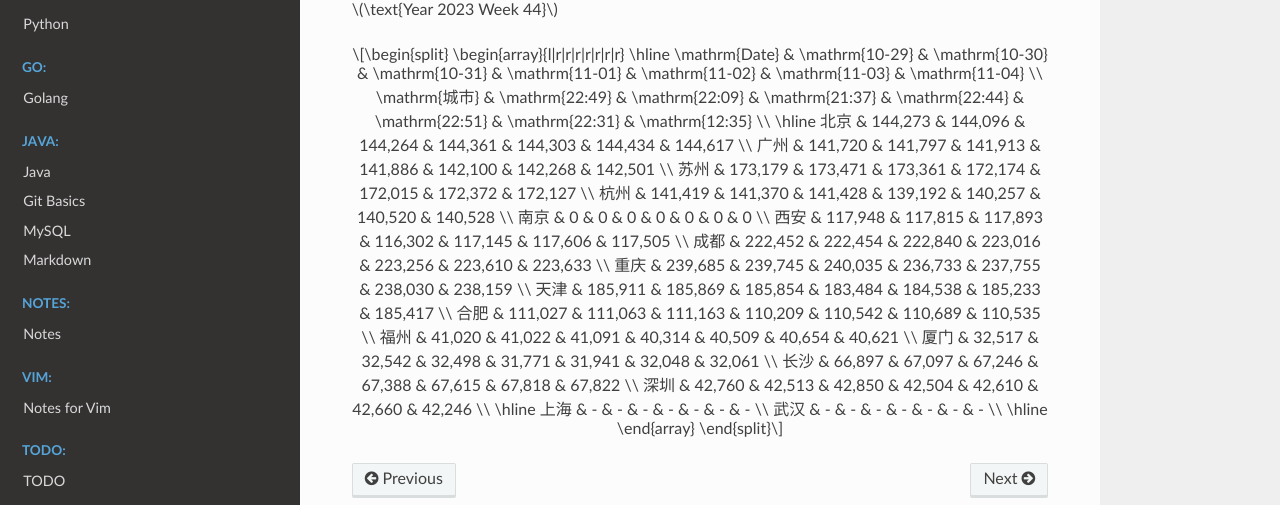
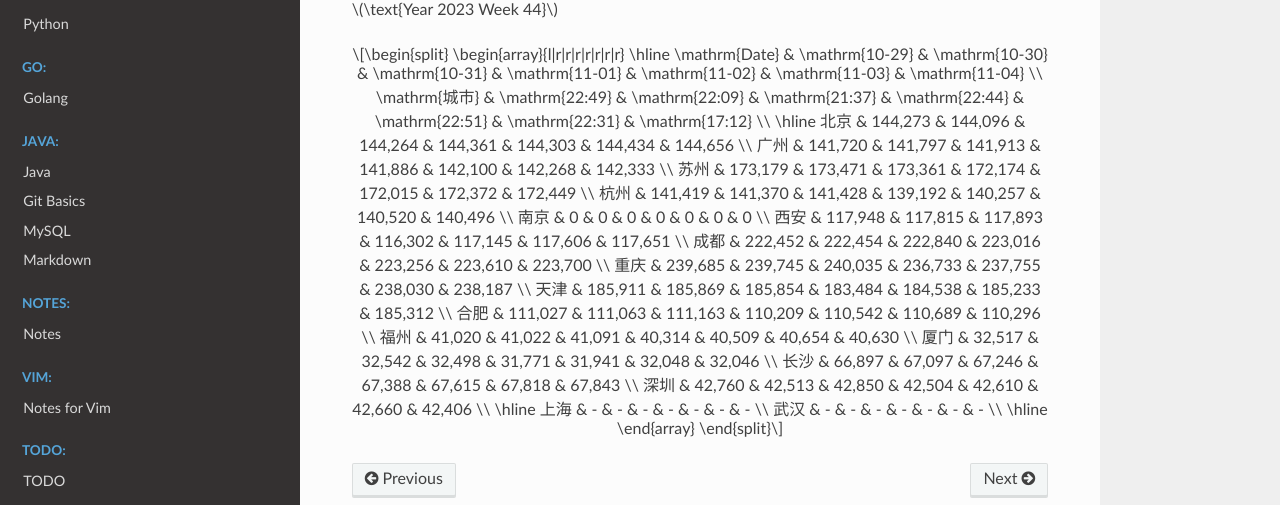
Before and after one commit to Pyrad/pyradnotes, a Sphinx documentation site: the page built from source/RealEstate/resalenumbers2023.md, in a window 1280 px wide and 900 px high, scrolled down 17177 px. Shown: the part 272-777 px from the top of the window. Built offline with Sphinx 7.4.7 and the Read the Docs theme 2.0.0, drawn with Linux system fonts in a browser that asks for light colours; a script that is not in the unit is left out.

Commit message:
Realestate Update resale numbers 2023-11-04 17:12

```diff
--- a/source/RealEstate/resalenumbers2023.md
+++ b/source/RealEstate/resalenumbers2023.md
@@ -1122,22 +1122,22 @@
 \begin{array}{l|r|r|r|r|r|r|r}
 \hline
 \mathrm{Date} & \mathrm{10-29} & \mathrm{10-30} & \mathrm{10-31} & \mathrm{11-01} & \mathrm{11-02} & \mathrm{11-03} & \mathrm{11-04} \\
-\mathrm{城市} & \mathrm{22:49} & \mathrm{22:09} & \mathrm{21:37} & \mathrm{22:44} & \mathrm{22:51} & \mathrm{22:31} & \mathrm{12:35} \\
+\mathrm{城市} & \mathrm{22:49} & \mathrm{22:09} & \mathrm{21:37} & \mathrm{22:44} & \mathrm{22:51} & \mathrm{22:31} & \mathrm{17:12} \\
 \hline
-北京 & 144,273 & 144,096 & 144,264 & 144,361 & 144,303 & 144,434 & 144,617 \\
-广州 & 141,720 & 141,797 & 141,913 & 141,886 & 142,100 & 142,268 & 142,501 \\
-苏州 & 173,179 & 173,471 & 173,361 & 172,174 & 172,015 & 172,372 & 172,127 \\
-杭州 & 141,419 & 141,370 & 141,428 & 139,192 & 140,257 & 140,520 & 140,528 \\
+北京 & 144,273 & 144,096 & 144,264 & 144,361 & 144,303 & 144,434 & 144,656 \\
+广州 & 141,720 & 141,797 & 141,913 & 141,886 & 142,100 & 142,268 & 142,333 \\
+苏州 & 173,179 & 173,471 & 173,361 & 172,174 & 172,015 & 172,372 & 172,449 \\
+杭州 & 141,419 & 141,370 & 141,428 & 139,192 & 140,257 & 140,520 & 140,496 \\
 南京 & 0 & 0 & 0 & 0 & 0 & 0 & 0 \\
-西安 & 117,948 & 117,815 & 117,893 & 116,302 & 117,145 & 117,606 & 117,505 \\
-成都 & 222,452 & 222,454 & 222,840 & 223,016 & 223,256 & 223,610 & 223,633 \\
-重庆 & 239,685 & 239,745 & 240,035 & 236,733 & 237,755 & 238,030 & 238,159 \\
-天津 & 185,911 & 185,869 & 185,854 & 183,484 & 184,538 & 185,233 & 185,417 \\
-合肥 & 111,027 & 111,063 & 111,163 & 110,209 & 110,542 & 110,689 & 110,535 \\
-福州 & 41,020 & 41,022 & 41,091 & 40,314 & 40,509 & 40,654 & 40,621 \\
-厦门 & 32,517 & 32,542 & 32,498 & 31,771 & 31,941 & 32,048 & 32,061 \\
-长沙 & 66,897 & 67,097 & 67,246 & 67,388 & 67,615 & 67,818 & 67,822 \\
-深圳 & 42,760 & 42,513 & 42,850 & 42,504 & 42,610 & 42,660 & 42,246 \\
+西安 & 117,948 & 117,815 & 117,893 & 116,302 & 117,145 & 117,606 & 117,651 \\
+成都 & 222,452 & 222,454 & 222,840 & 223,016 & 223,256 & 223,610 & 223,700 \\
+重庆 & 239,685 & 239,745 & 240,035 & 236,733 & 237,755 & 238,030 & 238,187 \\
+天津 & 185,911 & 185,869 & 185,854 & 183,484 & 184,538 & 185,233 & 185,312 \\
+合肥 & 111,027 & 111,063 & 111,163 & 110,209 & 110,542 & 110,689 & 110,296 \\
+福州 & 41,020 & 41,022 & 41,091 & 40,314 & 40,509 & 40,654 & 40,630 \\
+厦门 & 32,517 & 32,542 & 32,498 & 31,771 & 31,941 & 32,048 & 32,046 \\
+长沙 & 66,897 & 67,097 & 67,246 & 67,388 & 67,615 & 67,818 & 67,843 \\
+深圳 & 42,760 & 42,513 & 42,850 & 42,504 & 42,610 & 42,660 & 42,406 \\
 \hline
 上海 & - & - & - & - & - & - & - \\
 武汉 & - & - & - & - & - & - & - \\
```
Also changed, not shown: 1 other file.
